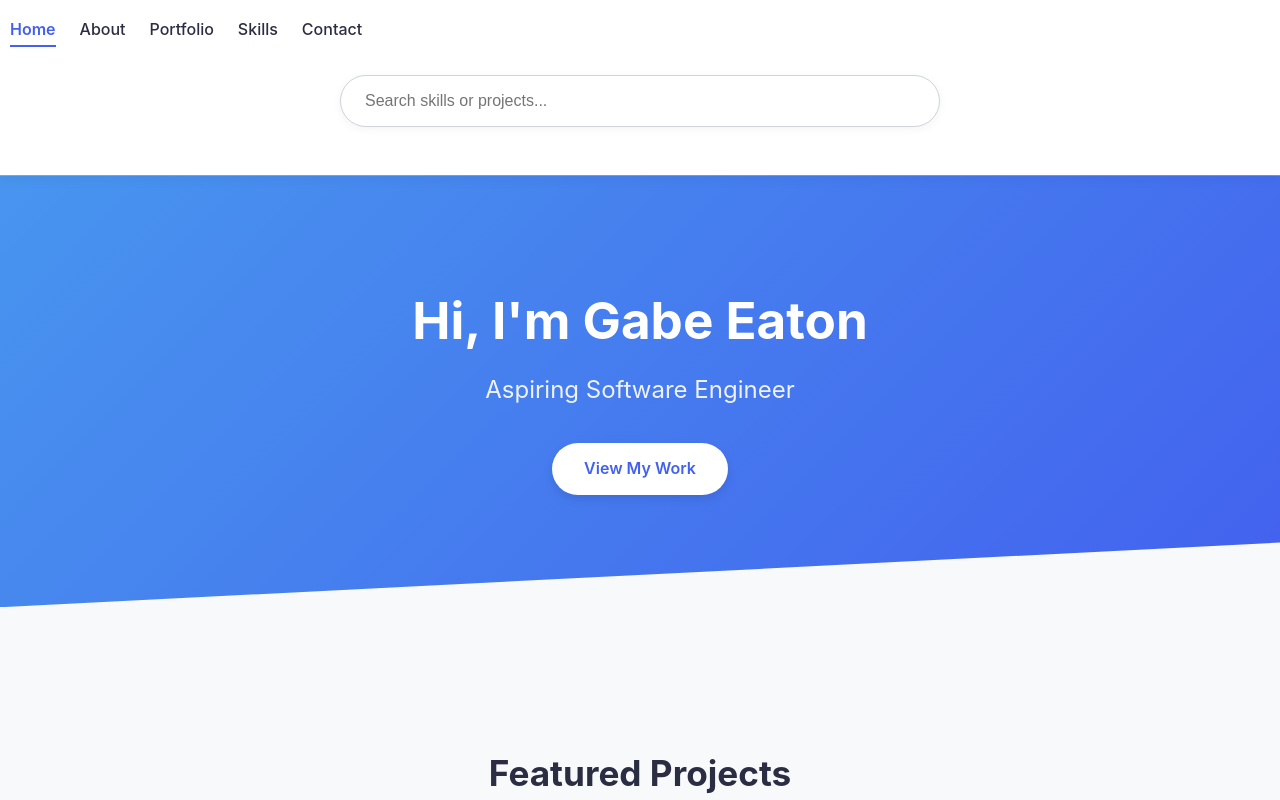
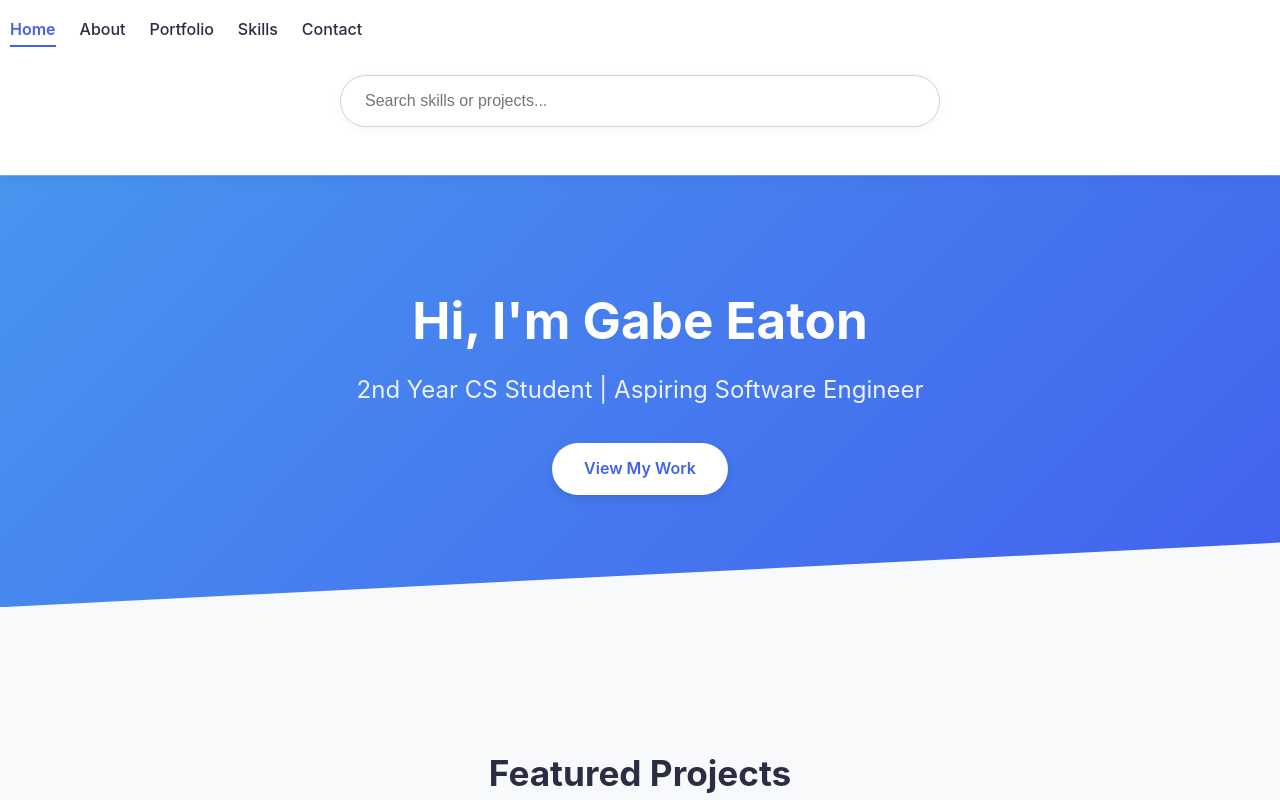
Before and after one commit to gabe-eaton/final-site, a plain HTML site: page index.html in a window 1280 px wide. Shown: the top 800 px of the page. Drawn offline with nearby package versions, Linux system fonts and the light colour scheme.

Commit message:
Add files via upload

```diff
--- a/index.html
+++ b/index.html
@@ -28,7 +28,7 @@
         <section class="hero">
             <div class="hero-content">
                 <h1>Hi, I'm Gabe Eaton</h1>
-                <p>Aspiring Software Engineer</p>
+                <p>2nd Year CS Student | Aspiring Software Engineer</p>
                 <a href="portfolio.html" class="cta-button">View My Work</a>
             </div>
         </section>
```
